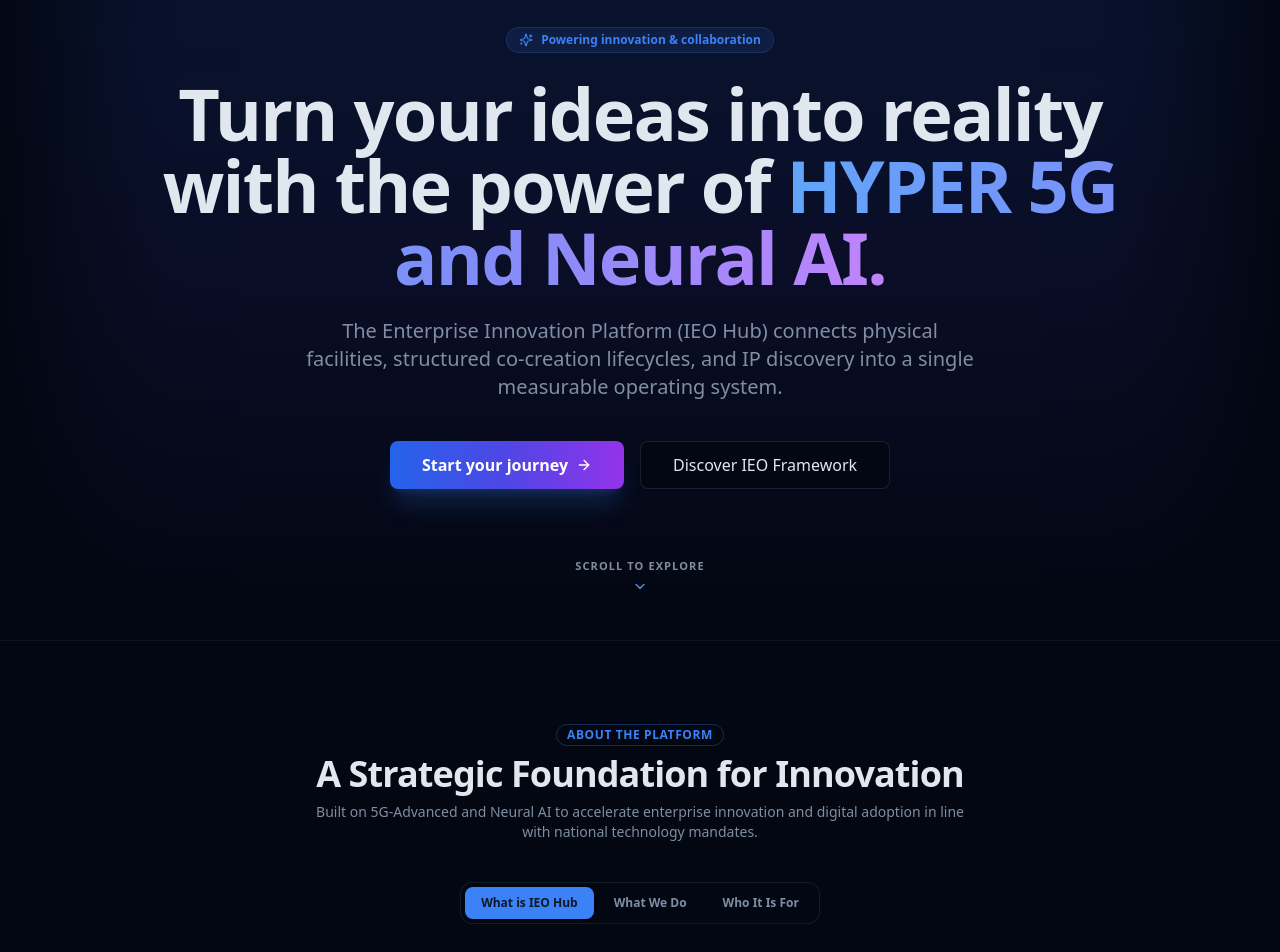
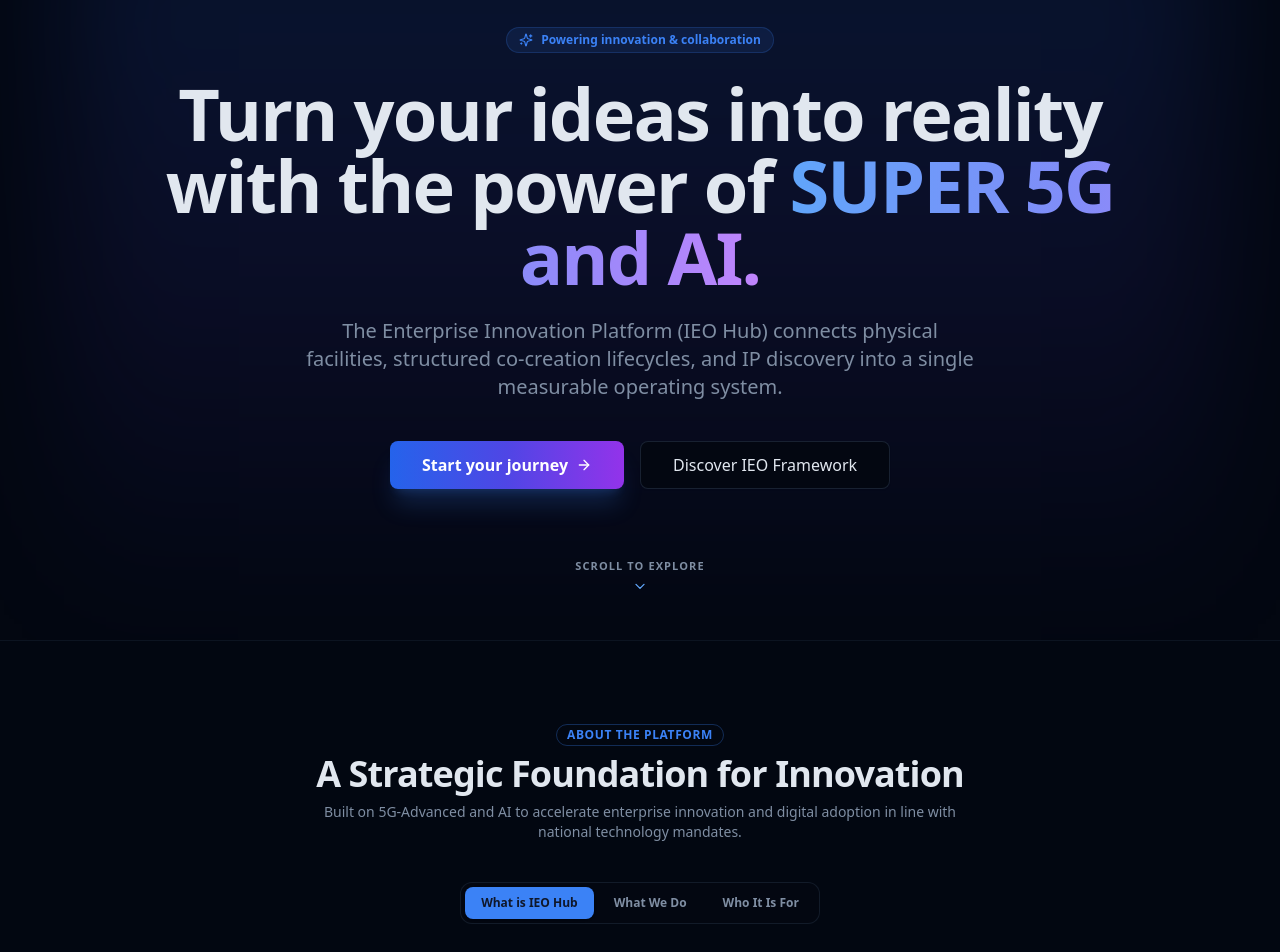
Before and after one commit to Aliff00/ieo-hub, a Next.js app: page / in a window 1280 px wide. Shown: the part 160-1112 px from the top of the page. Built offline with nearby package versions, Linux system fonts and the light colour scheme; no server answers.

Commit message:
copy(landing): change HYPER 5G to SUPER 5G and remove Neural from Neural AI

```diff
--- a/src/app/page.tsx
+++ b/src/app/page.tsx
@@ -132,7 +132,7 @@ export default function HomePage() {
           <h1 className="text-4xl sm:text-6xl md:text-7xl font-extrabold tracking-tight text-foreground leading-[1.12]">
             Turn your ideas into reality with the power of{" "}
             <span className="bg-gradient-to-r from-blue-400 via-indigo-400 to-purple-400 bg-clip-text text-transparent">
-              HYPER 5G and Neural AI.
+              SUPER 5G and AI.
             </span>
           </h1>
 
@@ -179,7 +179,7 @@ export default function HomePage() {
               A Strategic Foundation for Innovation
             </h2>
             <p className="text-sm text-muted-foreground">
-              Built on 5G-Advanced and Neural AI to accelerate enterprise innovation and digital adoption in line with national technology mandates.
+              Built on 5G-Advanced and AI to accelerate enterprise innovation and digital adoption in line with national technology mandates.
             </p>
           </div>
 
```
